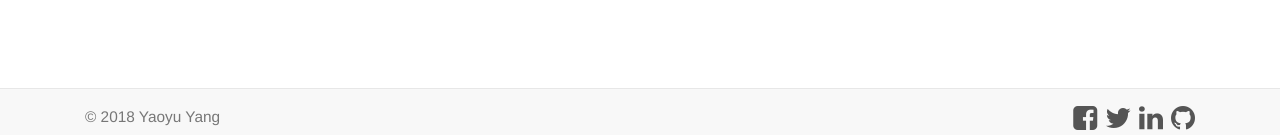
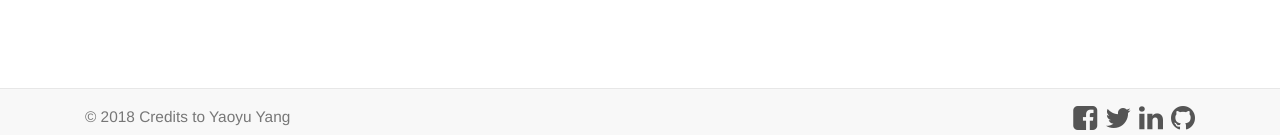
Before and after one commit to balabanmetin/balabanmetin.github.io, a Jekyll site: the page built from contact/index.html, in a window 1280 px wide. Shown: the part 762-897 px from the top of the page. Built offline with Jekyll 4.4.1, drawn with Linux system fonts in a browser that asks for light colours; nearby versions of some CDN libraries.

Commit message:
profile pic

```diff
--- a/_includes/footer.html
+++ b/_includes/footer.html
@@ -16,7 +16,7 @@
   <div class="navbar navbar-default navbar-fixed-bottom" role="navigation">
     <div class="container">
       <div class="navbar-text pull-left">
-        <p>© {{site.time | date: "%Y"}} Yaoyu Yang</p>
+        <p>© {{site.time | date: "%Y"}} Credits to Yaoyu Yang</p>
       </div>
       <div class="navbar-text pull-right">
         <a href="https://www.facebook.com/b.r.immortal"><i style='margin-right:4px' class="fa fa-facebook-square fa-2x"></i></a>
--- a/index.html
+++ b/index.html
@@ -7,7 +7,8 @@
   <div class="row">
     <div class="col-md-4" style='margin-top:20px'>
       <div class="imgAbt">
-        <img style = 'margin: auto' width="260" height="260" class="img-responsive img-rounded" src="images/yang_profile.jpg" />
+        <img style = 'margin: auto' width="260" height="260"
+        class="img-responsive img-rounded" src="images/balaban_profile.jpg" />
       </div>
     </div>
     <div class="col-md-8" style='margin-top:20px'>
```
Also changed, not shown: images/yang_profile.jpg (deleted).
